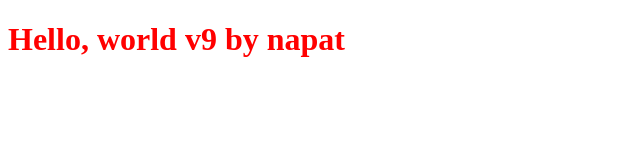
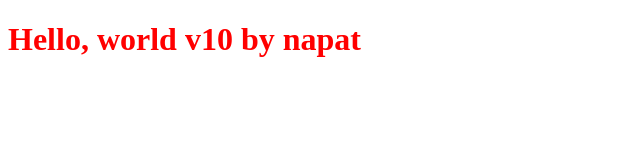
Before and after one commit to NapatKU/learn-git, a plain HTML site: page index.html in a window 1280 px wide. Shown: the whole page, without its empty margins (0-640 px from the left). Drawn offline with Linux system fonts and the light colour scheme.

Commit message:
v10 by napat

```diff
--- a/index.html
+++ b/index.html
@@ -7,6 +7,6 @@
     <title>Document</title>
 </head>
 <body>
-    <h1 class = "title">Hello, world v9 by napat</h1>
+    <h1 class = "title">Hello, world v10 by napat</h1>
 </body>
 </html>
```
